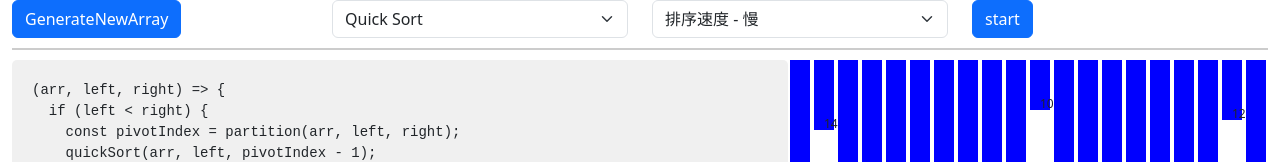
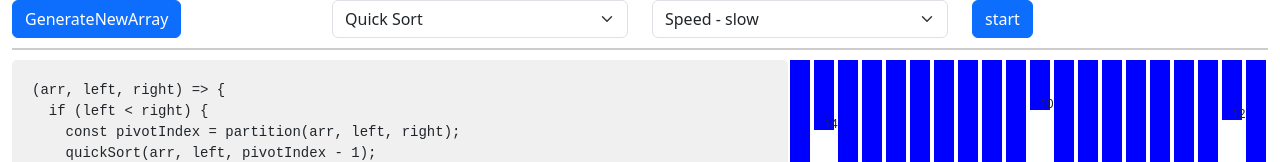
Before and after one commit to zhoubinster/sorting-visualizer, a React (Create React App) app: page / in a window 1280 px wide. Shown: the top 162 px of the page. Built offline with nearby package versions, Linux system fonts and the light colour scheme.

Commit message:
modify chinese

```diff
--- a/src/App.js
+++ b/src/App.js
@@ -232,8 +232,8 @@ const App = () => {
         </div>
         <div className="col-3">
           <select className="form-select" onChange={(e) => setSpeed(e.target.value)}>
-            <option value="500">排序速度 - 慢</option>
-            <option value="200">排序速度 - 快</option>
+            <option value="500">Speed - slow</option>
+            <option value="200">speed - fast</option>
           </select>
         </div>
         <div className="col-3">
```
